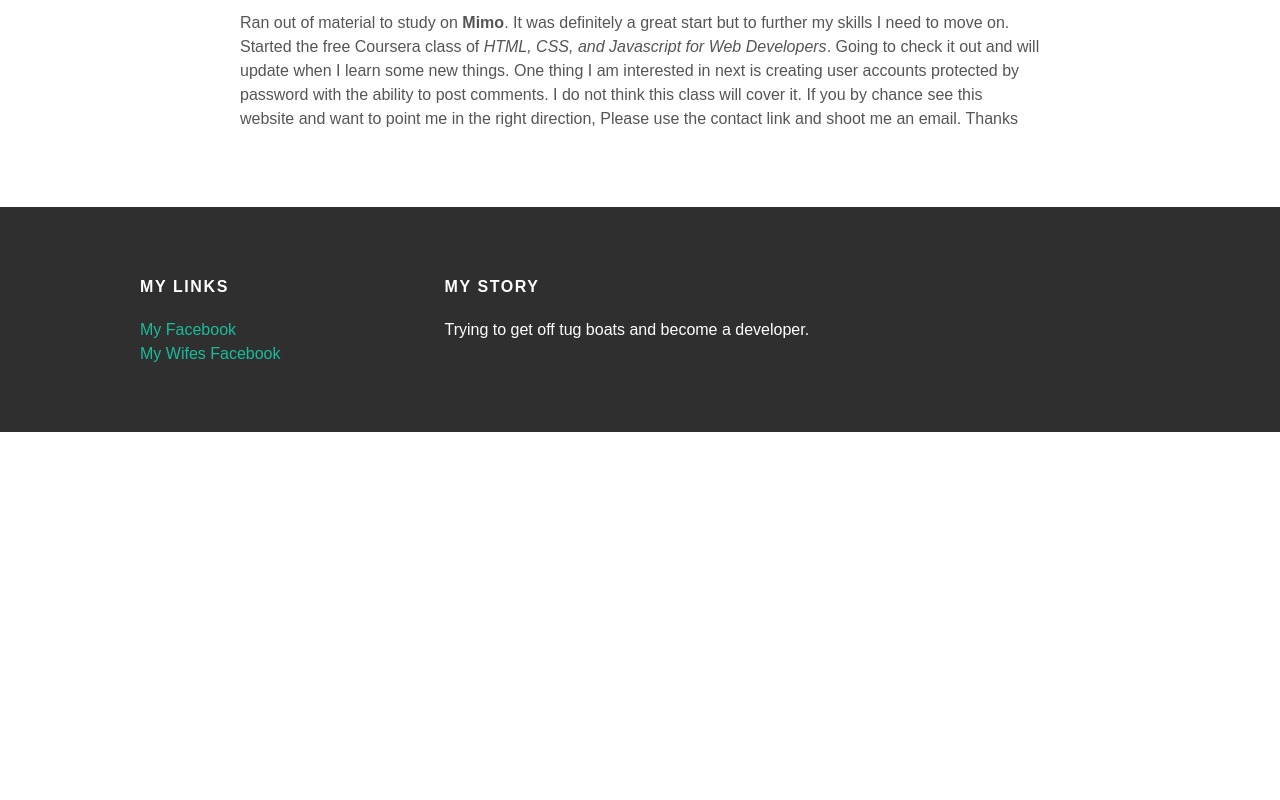
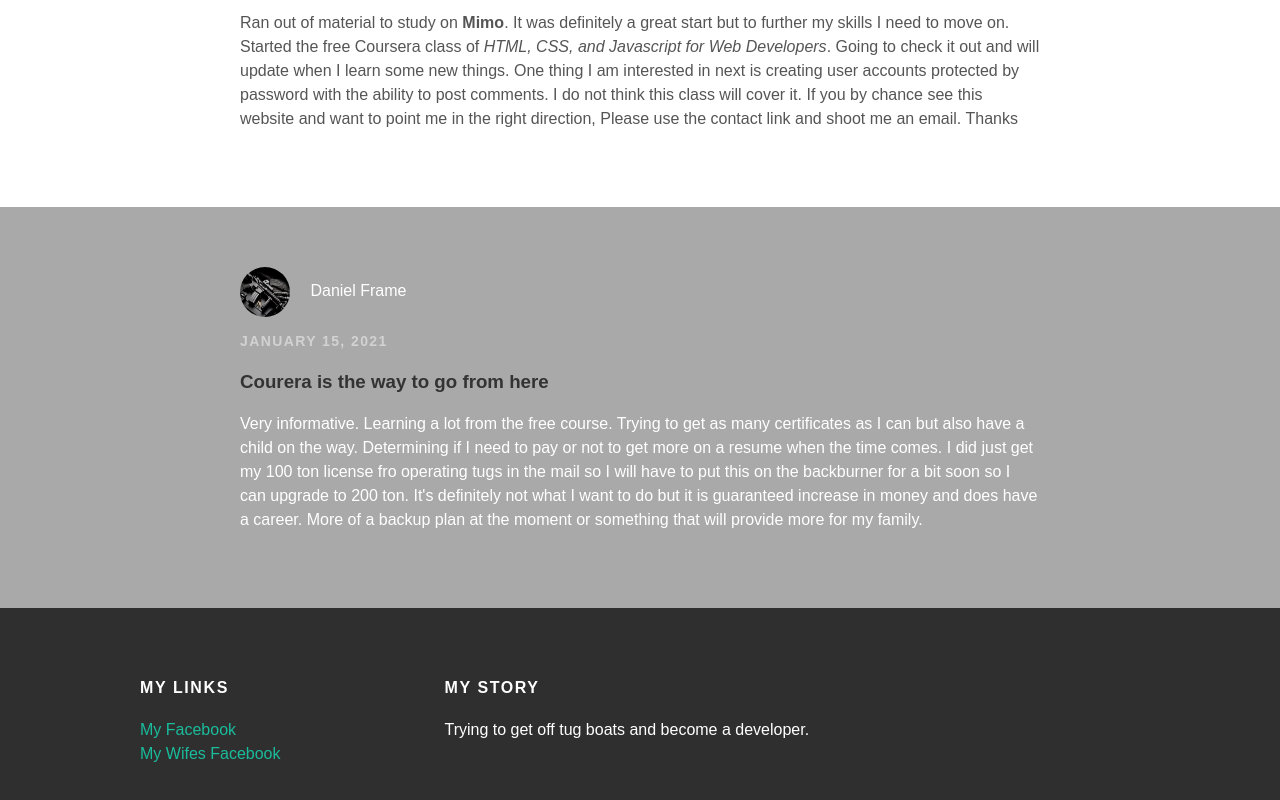
Before and after one commit to Berkasnerkaloo/Berka.github.io, a plain HTML site: page index.html in a window 1280 px wide. Shown: the part 1689-2489 px from the top of the page. Before the commit the page ends 2121 px from the top, so only its background shows below. Drawn offline with Linux system fonts and the light colour scheme.

Commit message:
Update index.html

```diff
--- a/index.html
+++ b/index.html
@@ -83,7 +83,20 @@
          </div>
        </div>
      </div>
-
+<div class="post-container">
+       <div class="post">
+         <div class="post-author">
+           <img src="Me.jpg">
+           <span>Daniel Frame</span>
+         </div>
+         <p class="post-date">January 15, 2021</p>
+         <h3 class="post-title">Courera is the way to go from here</h3>
+         <div class="post-content">
+          <p>Very informative. Learning a lot from the free course. Trying to get as many certificates as I can but also have a child on the way. Determining if I need to pay or not to get more on a resume when the time comes. I did just get my 100 ton license fro operating tugs in the mail so I will have to put this on the backburner for a bit soon so I can upgrade to 200 ton. It's definitely not what I want to do but it is guaranteed increase in money and does have a career. More of a backup plan at the moment or something that will provide more for my family.
+</p>
+         </div>
+       </div>
+     </div>
 
    </div>
 
```
